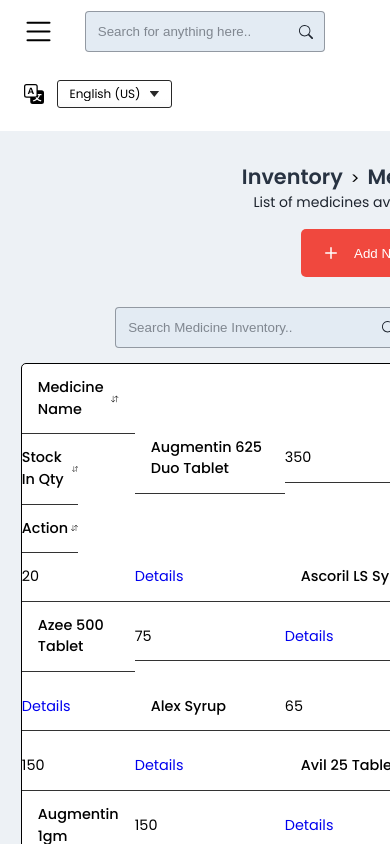
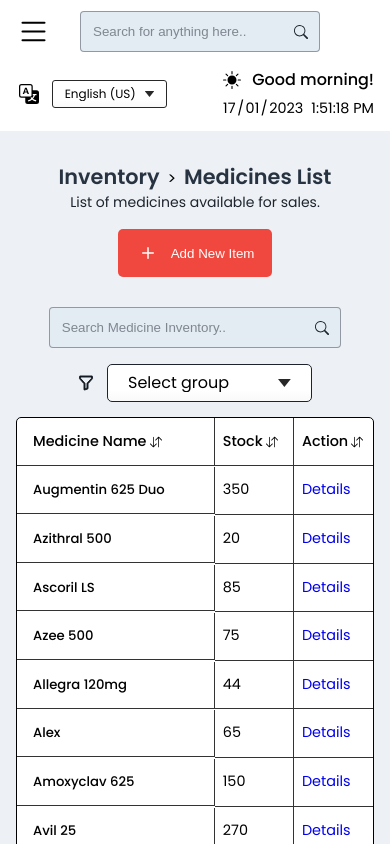
Before and after one commit to mohamedy72/pharmacy-managment, a React (Vite) app: page /inventory/medicineslist in a window 390 px wide. Built offline with nearby package versions, Linux system fonts and the light colour scheme; data requests are answered from the project's data file.

Commit message:
style: Medicines Table is fully responsive

```diff
--- a/src/App.css
+++ b/src/App.css
@@ -119,6 +119,6 @@
 
 @media screen and (max-width: 34.375rem) {
   :root {
-    --page-padding: 1.3rem;
+    --page-padding: 1rem;
   }
 }
--- a/src/components/SubRoutes/MedicinesList/medicineslist.css
+++ b/src/components/SubRoutes/MedicinesList/medicineslist.css
@@ -31,6 +31,14 @@
 .list_table .header_icon {
   width: 0.75rem;
   height: 0.75rem;
+}
+
+.medicines_list .table {
+  grid-template-columns: 2fr repeat(4, minmax(9.375rem, 1.45fr));
+}
+
+.medicines_list .data_row:last-child > * {
+  border-bottom: none;
 }
 
 .medicines_list .list_controls {
@@ -72,24 +80,24 @@
  * Media Queries
  *-----------------------------------*/
 
-/* 600px */
-@media screen and (max-width: 37.5rem) {
-  .medicines_list .table_header {
-    font-size: 0.9rem;
+/* 840px */
+
+@media screen and (max-width: 52.5rem) {
+  .medicines_list .table .med_name {
+    font-size: 0.825rem;
   }
+}
 
+/* 700px */
+@media screen and (max-width: 43.75rem) {
   .medicines_list .table_header tr th:is(:nth-child(2), :nth-child(3)) {
     display: none;
   }
   .medicines_list .table_body .hide_on_mobile {
     display: none;
   }
-
-  .medicines_list .table_header tr {
-    display: grid;
-  }
-  .medicines_list .table_header tr > th:not(:first-child) {
-    width: calc(100% / 2);
+  .medicines_list .table {
+    grid-template-columns: 2fr 0.8fr 0.8fr;
   }
 }
 
@@ -108,4 +116,7 @@
 
 /* 340px */
 @media screen and (max-width: 21.25rem) {
+  .medicines_list .med_name {
+    font-size: 0.8rem;
+  }
 }
--- a/src/components/UI/Tables/tables.css
+++ b/src/components/UI/Tables/tables.css
@@ -1,8 +1,7 @@
 .table {
   display: grid;
-  grid-template-columns: 1.5fr repeat(2, minmax(9.375rem, 1.45fr)) 9.375rem 9.375rem;
   align-items: center;
-  justify-content: center;
+  justify-items: stretch;
   width: 100%;
   border: 1px solid;
   margin-block-start: 0.9375rem;
@@ -24,36 +23,20 @@
   text-transform: capitalize;
 }
 
+:is(td, th):not(:last-child) {
+  border-right: 1px solid #333;
+}
+
 th,
 td {
   border-bottom: 1px solid #333;
   padding-block: 0.8125rem;
+  padding-inline-start: 0.5rem;
   font-size: 0.9rem;
+  text-overflow: ellipsis;
 }
 
 thead th:first-of-type,
 tbody th {
   padding-inline: 1rem;
 }
-
-/* tbody th {
-  font-size: 0.875rem;
-  font-weight: 400;
-} */
-
-/* thead thead th:first-child {
-  width: 30%;
-}
-
-thead th:nth-child(2) {
-  width: 25%;
-}
-thead th:nth-child(3) {
-  width: 20%;
-}
-thead th:nth-child(4) {
-  width: 15%;
-}
-thead th:last-child {
-  width: 10%;
-} */
--- a/src/data/medicines.json
+++ b/src/data/medicines.json
@@ -2,7 +2,8 @@
   "medicines": [
     {
       "id": "D06ID232435454",
-      "name": "Augmentin 625 Duo Tablet",
+      "name": "Augmentin 625 Duo",
+      "dosage_form": "Tablet",
       "group": "Generic Medicine",
       "qty": 350,
       "info": {
@@ -17,7 +18,8 @@
     },
     {
       "id": "D06ID232435450",
-      "name": "Azithral 500 Tablet",
+      "name": "Azithral 500",
+      "dosage_form": "Tablet",
       "group": "Generic Medicine",
       "qty": 20,
       "info": {
@@ -32,7 +34,8 @@
     },
     {
       "id": "D06ID232435445",
-      "name": "Ascoril LS Syrup",
+      "name": "Ascoril LS ",
+      "dosage_form": "Syrup",
       "group": "Generic Medicine",
       "qty": 85,
       "info": {
@@ -47,7 +50,8 @@
     },
     {
       "id": "D06ID232435415",
-      "name": "Azee 500 Tablet",
+      "name": "Azee 500",
+      "dosage_form": "Tablet",
       "group": "Generic Medicine",
       "qty": 75,
       "info": {
@@ -62,7 +66,8 @@
     },
     {
       "id": "D06ID232435490",
-      "name": "Allegra 120mg Tablet",
+      "name": "Allegra 120mg",
+      "dosage_form": "Tablet",
       "group": "Diabetes",
       "qty": 44,
       "info": {
@@ -77,7 +82,8 @@
     },
     {
       "id": "D06ID232435417",
-      "name": "Alex Syrup",
+      "name": "Alex",
+      "dosage_form": "Syrup",
       "group": "Generic Medicine",
       "qty": 65,
       "info": {
@@ -92,7 +98,8 @@
     },
     {
       "id": "D06ID232435458",
-      "name": "Amoxyclav 625 Tablet",
+      "name": "Amoxyclav 625",
+      "dosage_form": "Tablet",
       "group": "Generic Medicine",
       "qty": 150,
       "info": {
@@ -107,7 +114,8 @@
     },
     {
       "id": "D06ID232435423",
-      "name": "Avil 25 Tablet",
+      "name": "Avil 25",
+      "dosage_form": "Tablet",
       "group": "Generic Medicine",
       "qty": 270,
       "info": {
@@ -119,51 +127,6 @@
         "dose": "Take the medicine every 12 hours as a whole, Don't crush or chew",
         "sideEffects": "nausea, vomiting, diarrhea, rash, itching vaginal itching or discharge; or diaper rash"
       }
-    },
-    {
-      "id": "P156425154",
-      "name": "Augmentin 1gm",
-      "group": "generic",
-      "qty": "150",
-      "info": {
-        "medID": null,
-        "medGroup": "Generic",
-        "lifetimeSupply": 150,
-        "lifetimeSales": 350,
-        "stock": 10,
-        "dose": "One tablet every 12hr for 6 days",
-        "sideEffects": "Nausea , Vomiting "
-      }
-    },
-    {
-      "id": "P156422180",
-      "name": "Augmentin 1gm",
-      "group": "generic",
-      "qty": "10",
-      "info": {
-        "medID": null,
-        "medGroup": "Generic",
-        "lifetimeSupply": 150,
-        "lifetimeSales": 350,
-        "stock": 10,
-        "dose": "howl",
-        "sideEffects": "Asdasf"
-      }
-    },
-    {
-      "id": "P156422154",
-      "name": "Augmentin 1gm",
-      "group": "generic",
-      "qty": "150",
-      "info": {
-        "medID": null,
-        "medGroup": "Generic",
-        "lifetimeSupply": 150,
-        "lifetimeSales": 350,
-        "stock": 10,
-        "dose": "asdfa",
-        "sideEffects": "fsadf"
-      }
     }
   ]
 }
--- a/src/data/tableHeaders.js
+++ b/src/data/tableHeaders.js
@@ -2,6 +2,6 @@
   "medicine name",
   "medicine id",
   "group name",
-  "stock in qty",
+  "stock",
   "action",
 ];
```
Also changed, not shown: 1 other file (tests, documents, lock files or other folders).
